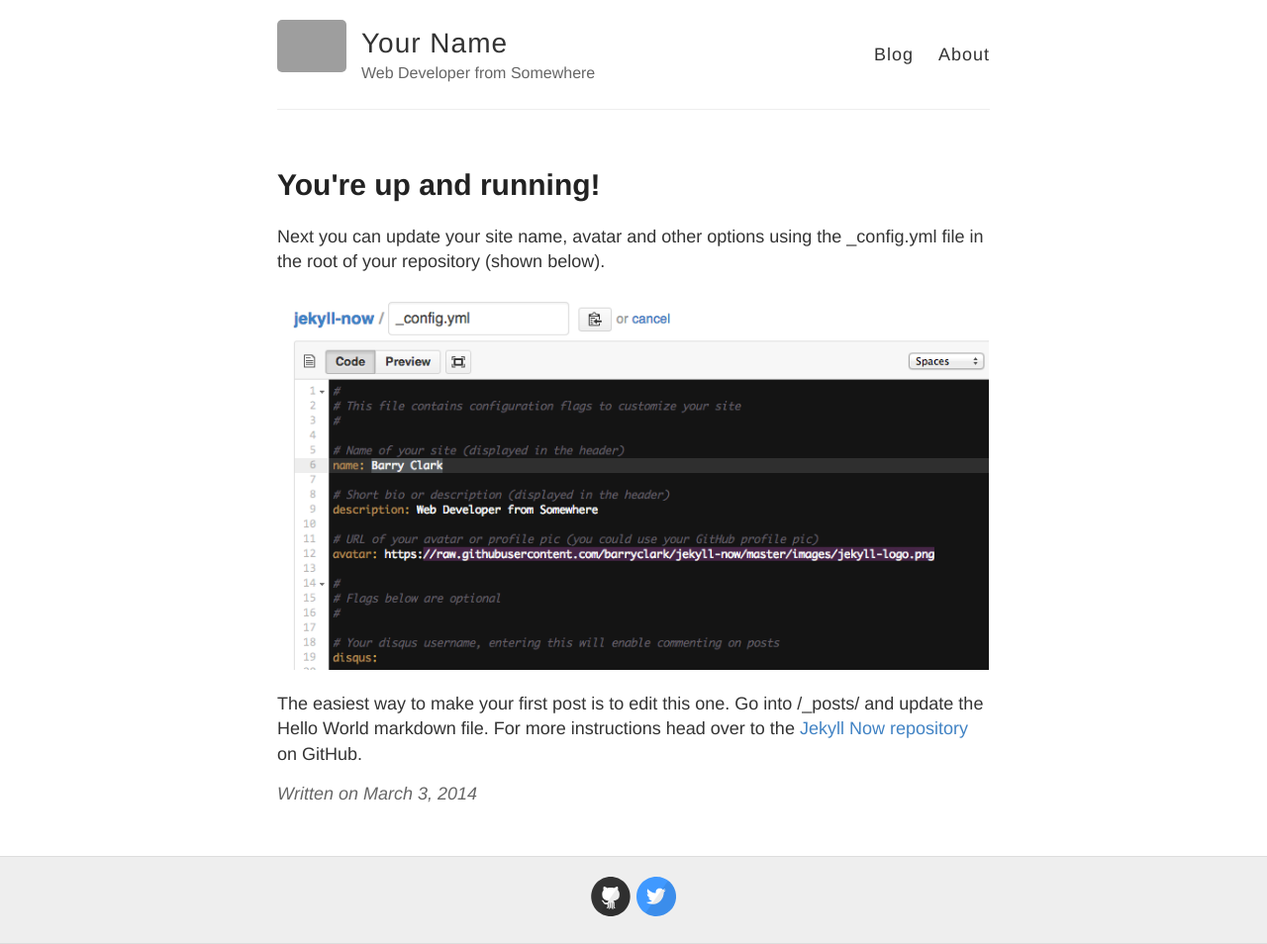
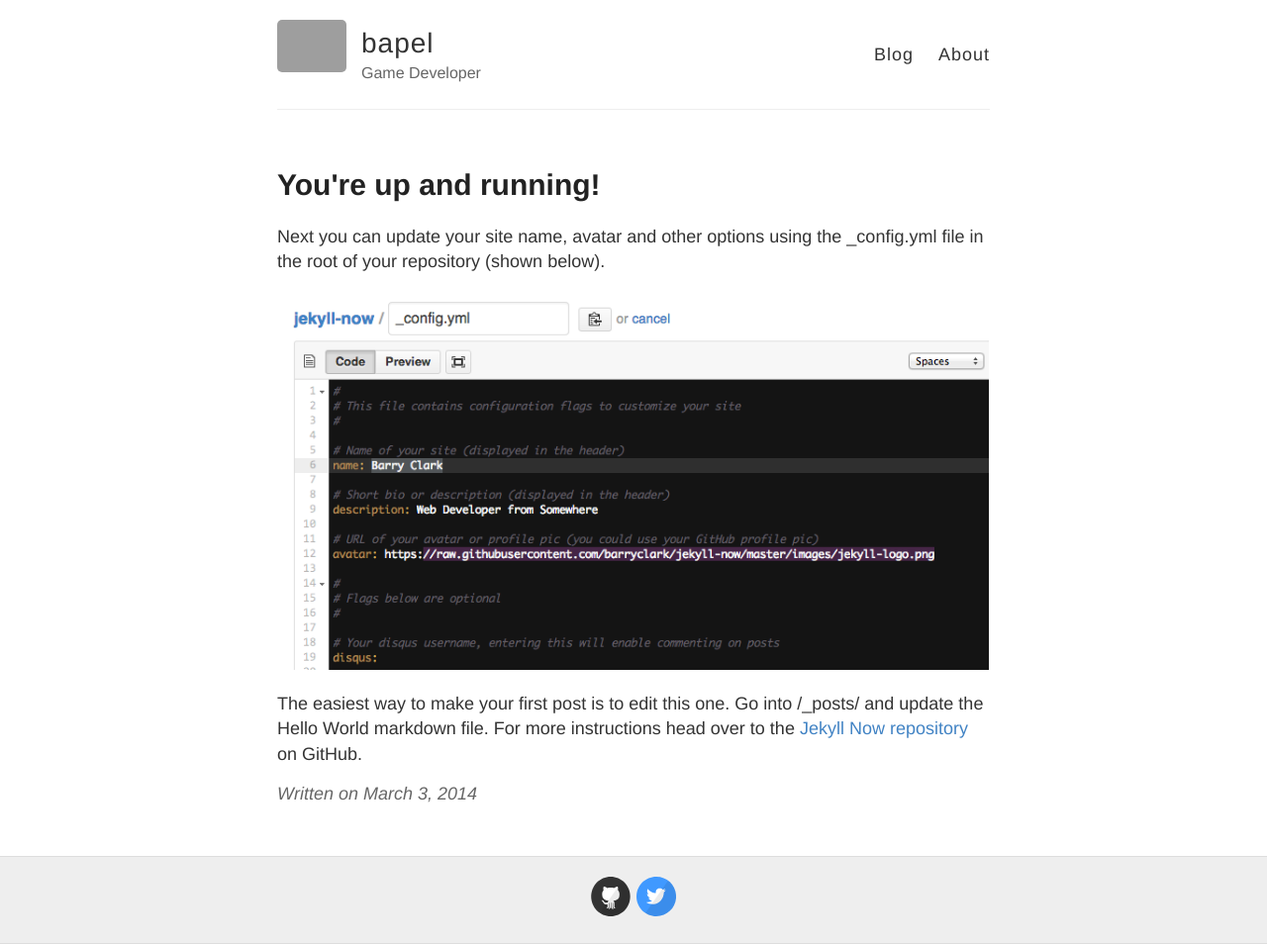
Before and after one commit to bapel/bapel.github.io, a Jekyll site: the page built from _posts/2014-3-3-Hello-World.md, in a window 1280 px wide. Shown: the whole page at 99% size. Built offline with Jekyll 4.4.1, drawn with Linux system fonts in a browser that asks for light colours; grey boxes are pictures that could not be loaded.

Commit message:
Config updates and another post

```diff
--- a/_config.yml
+++ b/_config.yml
@@ -3,10 +3,10 @@
 #
 
 # Name of your site (displayed in the header)
-name: Your Name
+name: bapel
 
 # Short bio or description (displayed in the header)
-description: Web Developer from Somewhere
+description: Game Developer
 
 # URL of your avatar or profile pic (you could use your GitHub profile pic)
 avatar: https://raw.githubusercontent.com/barryclark/jekyll-now/master/images/jekyll-logo.png
```
Also changed, not shown: _posts/Hello-Blog.md (added, +6 -0 lines), images/bapel-logo.png (added).
